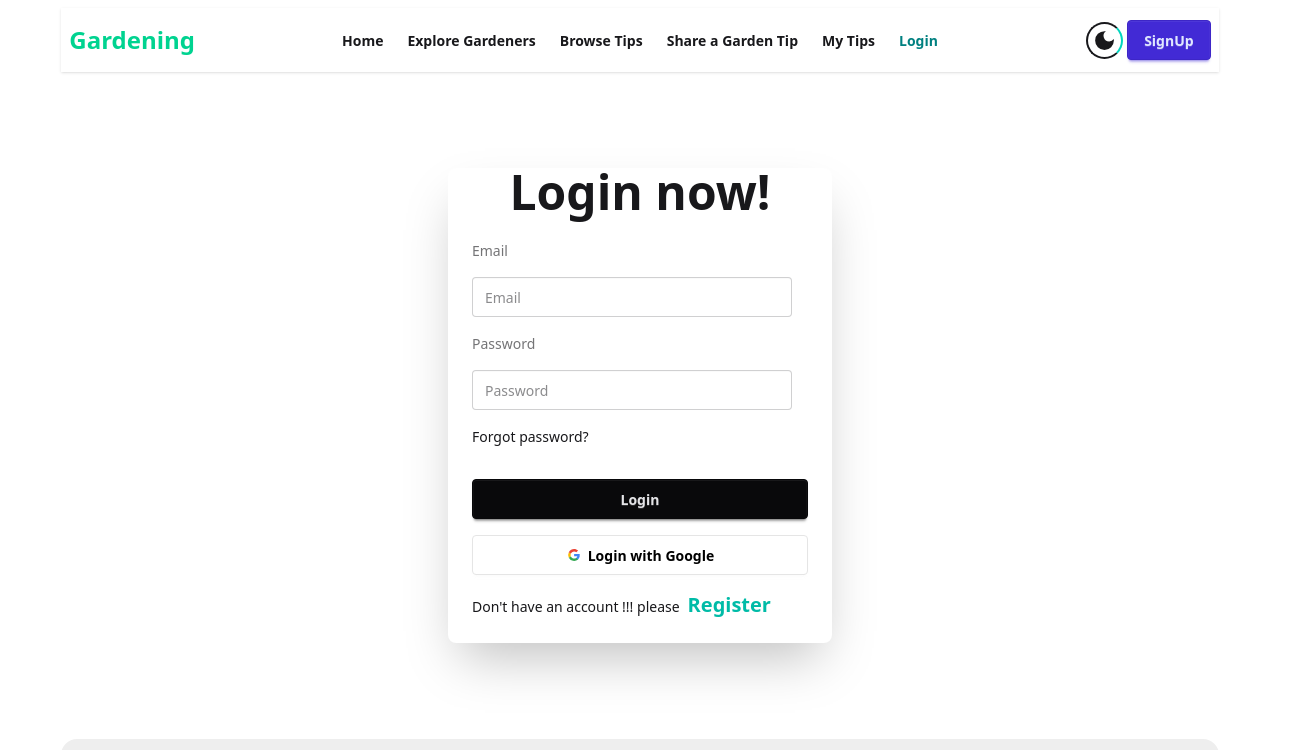
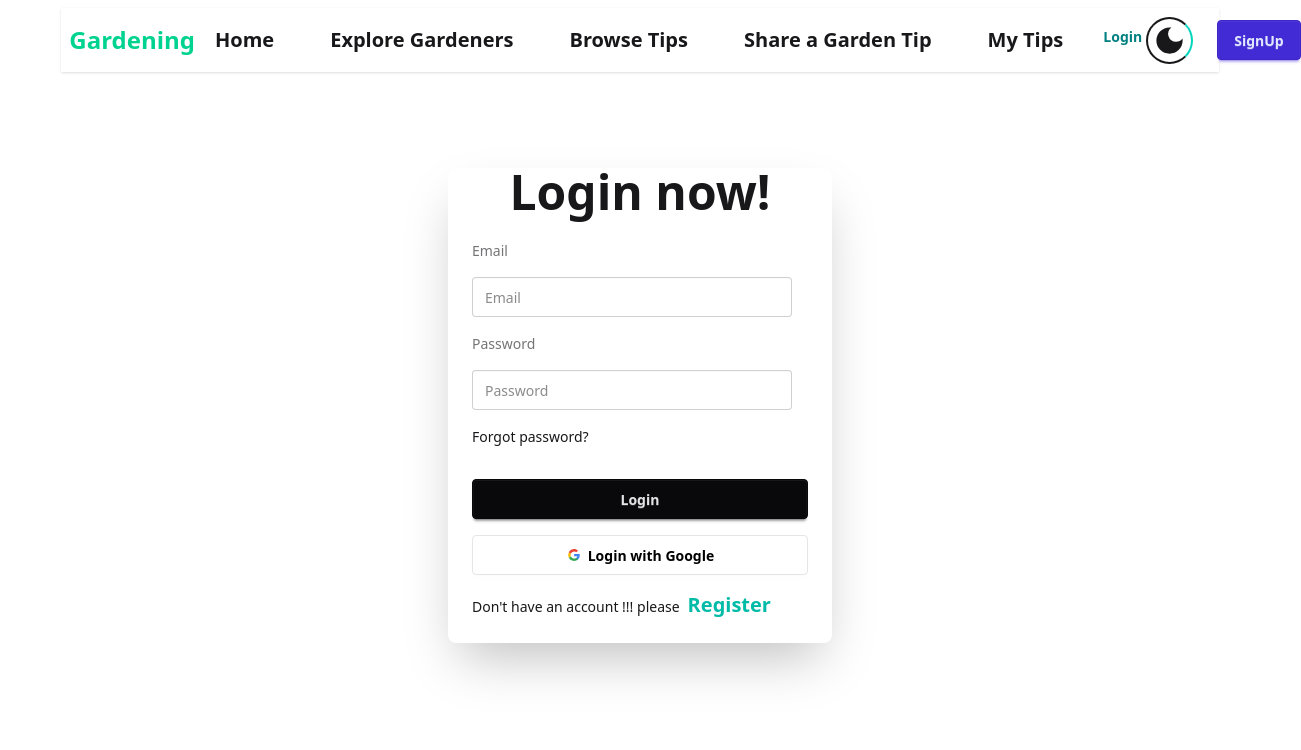
Before and after one commit to NazmulhaqueD/gardening-community-client, a React (Vite) app: page /login in a window 1280 px wide. Shown: the top 750 px of the page, 1301 px wide, since content can reach past the window. Built offline with nearby package versions, Linux system fonts and the light colour scheme; no server answers.

Commit message:
some design update and localhost url replace

```diff
--- a/package.json
+++ b/package.json
@@ -18,6 +18,7 @@
     "react-icons": "^5.5.0",
     "react-router": "^7.6.0",
     "react-simple-typewriter": "^5.0.1",
+    "react-toastify": "^11.0.5",
     "react-tooltip": "^5.28.1",
     "sweetalert2": "^11.21.2",
     "swiper": "^11.2.7"
--- a/src/Layout/MainLayout.jsx
+++ b/src/Layout/MainLayout.jsx
@@ -8,7 +8,9 @@ const MainLayout = () => {
         <div className='md:max-w-11/12 mx-auto p-2'>
             {/* <Header></Header> */}
             <Navbar></Navbar>
-            <Outlet></Outlet>
+            <div className='min-h-[90vh]'>
+                <Outlet></Outlet>
+            </div>
             <Footer></Footer>
         </div>
     );
--- a/src/components/Accordion.jsx
+++ b/src/components/Accordion.jsx
@@ -6,7 +6,7 @@ const Accordion = () => {
     const [accordions, setAccordions] = useState([]);
     console.log(accordions)
     useEffect(() => {
-        fetch('http://localhost:5000/accordions')
+        fetch('https://gardening-server-six.vercel.app/accordions')
             .then(res => res.json())
             .then(data => setAccordions(data));
     }, [])
--- a/src/components/ActiveGardeners.jsx
+++ b/src/components/ActiveGardeners.jsx
@@ -4,14 +4,14 @@ const ActiveGardeners = ({ gardeners }) => {
 
     console.log(gardeners)
     return (
-        <div className='bg-gray-100 p-4 my-8 md:my-16 rounded-2xl'>
-            <h1 className='text-2xl md:text-4xl my-4 md:my-8 text-center font-bold not-dark:text-white dark:text-green-500'>Active Gardeners</h1>
+        <div className='bg-base-100 p-4 my-8 md:my-16 rounded-2xl'>
+            <h1 className='text-2xl md:text-4xl my-4 md:my-8 text-center font-bold text-green-500'>Active Gardeners</h1>
 
             <div className='grid grid-cols-1 md:grid-cols-3 lg:grid-cols-6 gap-6'>
                 {
                     gardeners.map(gardener => <div
                         key={gardener._id}
-                        className='flex flex-col justify-center items-center gap-4 py-6 px-12 shadow-lg bg-gray-200 rounded-2xl transition duration-300 transform hover:scale-105 hover:shadow-2xl hover:bg-gray-300'>
+                        className='flex flex-col justify-center items-center gap-4 py-6 px-12 shadow-lg bg-base-200 rounded-2xl transition duration-300 transform hover:scale-105 hover:shadow-2xl hover:bg-base-300'>
 
                         <div><img src={gardener?.image} className='w-32 h-32 rounded-full' alt="" /></div>
                         <h2 className='font-semibold text-teal-400 text-center text-2xl'>{gardener.name}</h2>
--- a/src/components/Feedback.jsx
+++ b/src/components/Feedback.jsx
@@ -11,7 +11,7 @@ const Feedback = () => {
     console.log(feedbacks)
 
     useEffect(() => {
-        fetch('http://localhost:5000/feedBack')
+        fetch('https://gardening-server-six.vercel.app/feedBack')
             .then(res => res.json())
             .then(data => {
                 setFeedbacks(data);
@@ -44,7 +44,7 @@ const Feedback = () => {
                             />
                             <h3 className="text-2xl font-bold">{feedback.name}</h3>
                             <p className="text-gray-500 text-sm">{feedback.date}</p>
-                            <p className="text-center">{feedback.description}</p>
+                            <p className="text-center text-xl italic p-4">{feedback.description}</p>
                         </div>
                     </SwiperSlide>
                 ))}
--- a/src/components/GetFeedback.jsx
+++ b/src/components/GetFeedback.jsx
@@ -2,6 +2,7 @@ import React, { useContext } from 'react';
 import { AuthContext } from '../Auth/AuthProvider';
 import { Typewriter } from 'react-simple-typewriter';
 import { format } from 'date-fns';
+import { toast, ToastContainer } from 'react-toastify';
 
 const GetFeedback = () => {
 
@@ -17,9 +18,8 @@ const GetFeedback = () => {
         const newDate = format(new Date(), 'EEE, MMMM d, yyyy, hh:mm a');
         feedBack.date = newDate;
 
-
         // send data in database from client site
-        fetch('http://localhost:5000/feedBack', {
+        fetch('https://gardening-server-six.vercel.app/feedBack', {
             method: 'POST',
             headers: {
                 'content-type': 'application/json',
@@ -28,7 +28,10 @@ const GetFeedback = () => {
         })
             .then(res => res.json())
             .then(data => {
-                console.log(data)
+                if (data.acknowledged) {
+                    toast(`We see your feedback,${user?.displayName}`);
+                    e.target.reset()
+                }
             })
     }
 
@@ -77,6 +80,7 @@ const GetFeedback = () => {
                     </div>
                 </form>
             </div>
+            <ToastContainer></ToastContainer>
         </div>
     );
 };
--- a/src/components/Navbar.jsx
+++ b/src/components/Navbar.jsx
@@ -12,11 +12,11 @@ const Navbar = () => {
     console.log(user?.photoURL, dropDownOpen)
 
     const navLink = <>
-        <NavLink to='/'><li>Home</li></NavLink>
-        <NavLink to='/exploreGardeners'><li>Explore Gardeners</li></NavLink>
-        <NavLink to='/browseTips'><li>Browse Tips</li></NavLink>
-        <NavLink to='/shareTips'><li>Share a Garden Tip</li></NavLink>
-        <NavLink to='/myTips'><li>My Tips</li></NavLink>
+        <NavLink className='text-[16px] md:text-xl font-bold md:mx-4' to='/'><li>Home</li></NavLink>
+        <NavLink className='text-[16px] md:text-xl font-bold md:mx-4' to='/exploreGardeners'><li>Explore Gardeners</li></NavLink>
+        <NavLink className='text-[16px] md:text-xl font-bold md:mx-4' to='/browseTips'><li>Browse Tips</li></NavLink>
+        <NavLink className='text-[16px] md:text-xl font-bold md:mx-4' to='/shareTips'><li>Share a Garden Tip</li></NavLink>
+        <NavLink className='text-[16px] md:text-xl font-bold md:mx-4' to='/myTips'><li>My Tips</li></NavLink>
         {
             user ? "" : <NavLink to='/login'><li>Login</li></NavLink>
         }
@@ -53,7 +53,7 @@ const Navbar = () => {
                             </div>
                             <ul
                                 tabIndex={0}
-                                className="menu menu-sm dropdown-content bg-base-100 rounded-box z-1 mt-3 w-52 p-2 shadow">
+                                className="menu  menu-sm mobileMenuList dropdown-content bg-base-100 rounded-box z-1 mt-3 w-52 shadow px-4 ">
                                 {navLink}
                             </ul>
                         </div>
@@ -65,14 +65,14 @@ const Navbar = () => {
                         </ul>
                     </div>
                     <div className="navbar-end">
-                        <button onClick={() => setIsDark(!isDark)} className='m-1 p-1 cursor-pointer rounded-full border-2 border-e-teal-400'>
-                            {isDark ? <MdOutlineDarkMode size={25} />
-                                : <MdDarkMode size={25} />}
+                        <button onClick={() => setIsDark(!isDark)} className='mr-6 p-1 cursor-pointer rounded-full border-2 border-e-teal-400'>
+                            {isDark ? <MdOutlineDarkMode size={35} />
+                                : <MdDarkMode size={35} />}
                         </button>
-                        <div>
+                        <div >
                             {
                                 user ?
-                                    <span className='relative'>
+                                    <span className='relative flex'>
                                         <img
                                             data-tooltip-id="name"
                                             data-tooltip-content={user?.displayName}
--- a/src/components/TopTrending.jsx
+++ b/src/components/TopTrending.jsx
@@ -13,13 +13,13 @@ const TopTrending = () => {
     }, [])
 
     return (
-        <div className='bg-gray-100 rounded-2xl '>
+        <div className='bg-base-100 rounded-2xl '>
             <h1 className='text-center text-4xl py-8 text-green-500 font-bold'>Top Trending</h1>
-            <div className='grid grid-cols-1 md:grid-cols-2 lg:grid-cols-3 gap-6 p-4 rounded-2xl'>
+            <div className='grid grid-cols-1 md:grid-cols-2 lg:grid-cols-3 gap-8 p-4 rounded-2xl'>
                 {
                     topTips.map(tips => <div
                         key={tips._id}
-                        className='rounded-2xl shadow-sm overflow-hidden transform transition duration-300 hover:scale-105 hover:bg-gray-200 hover:shadow-2xl'
+                        className='rounded-2xl overflow-hidden transform transition duration-500 hover:-translate-y-4 hover:bg-base-200 shadow-[1px_2px_10px_#22702D] hover:shadow-[2px_5px_20px_#22702D] hover:skew-x-6 hover:scale-95'
                     >
                         <div className='p-4 flex flex-col gap-4'>
                             <div>
--- a/src/index.css
+++ b/src/index.css
@@ -1,7 +1,19 @@
 @import "tailwindcss";
 @plugin "daisyui";
+@custom-variant dark (&:where(.dark, .dark *));
 
-
-a.active{
+.mobileMenuList a {
+  padding: 4px 10px;
+  margin: 2px 0;
+  border-radius: 5px;
   color: teal;
 }
+
+.mobileMenuList a.active {
+  color: white;
+  background-color: green;
+}
+
+a.active {
+  color: teal;
+}
```
Also changed, not shown: 1 other file (tests, documents, lock files or other folders).
